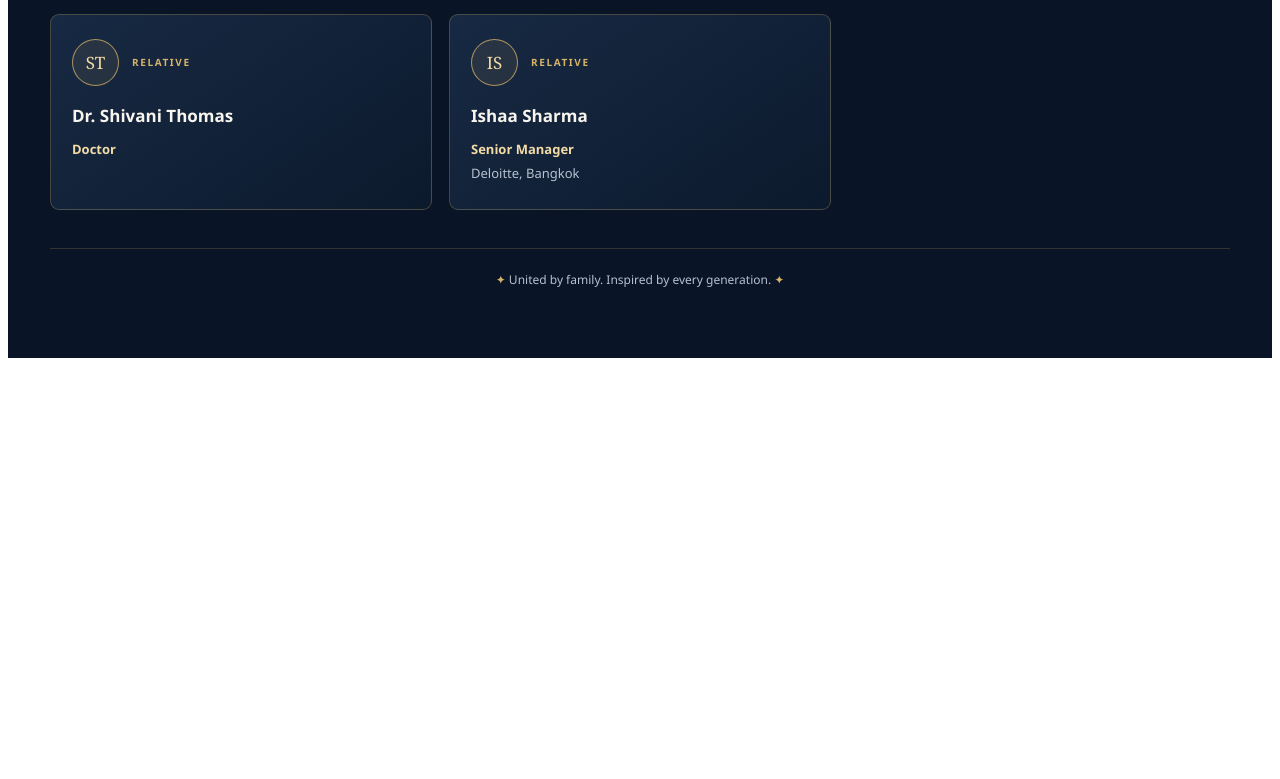
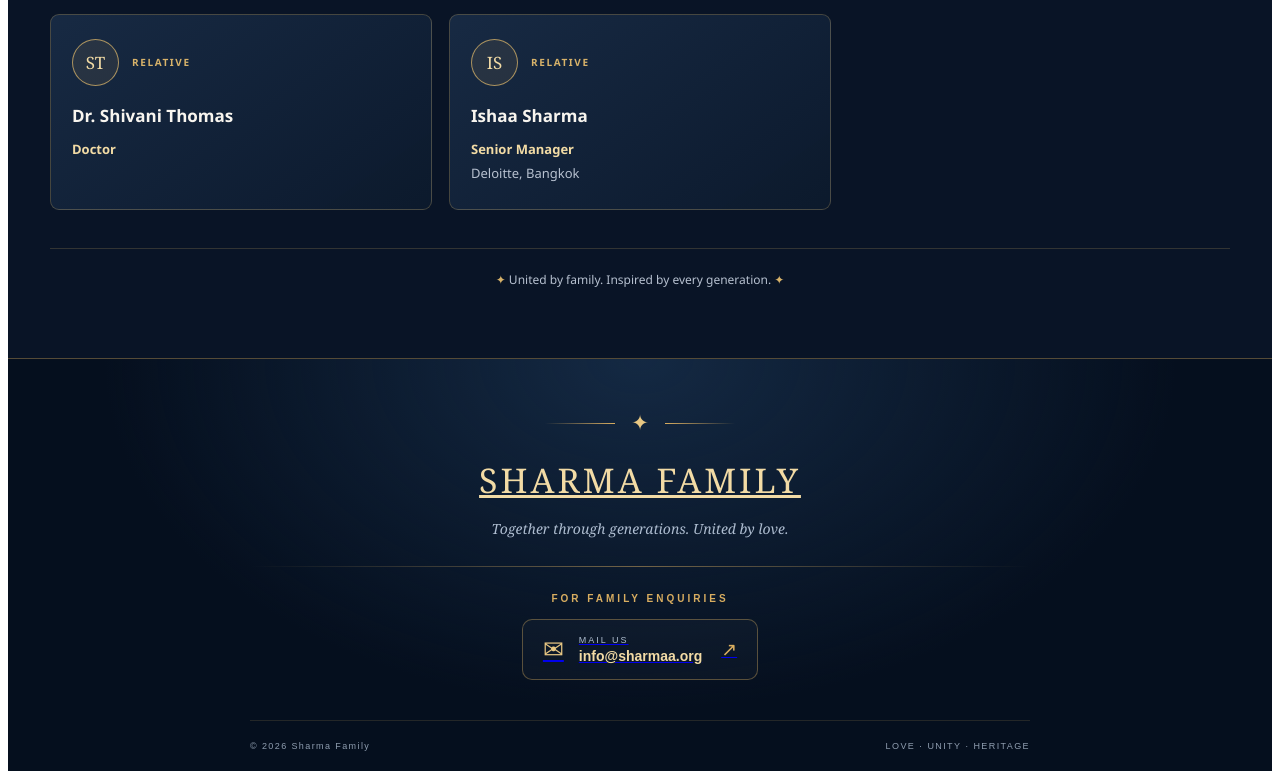
Before and after one commit to sharmaafamily/home, a plain HTML site: page index.html in a window 1280 px wide. Shown: the part 1627-2406 px from the top of the page. Before the commit the page ends 1993 px from the top, so only its background shows below. Drawn offline with Linux system fonts and the light colour scheme.

Commit message:
Implement footer with contact details and styles
Added a footer section with contact information and styling.

```diff
--- a/index.html
+++ b/index.html
@@ -437,3 +437,195 @@
   </div>
 </section>
 <!-- END SHARMA FAMILY SECTION -->
+
+
+<footer class="sf-premium-footer" id="contact">
+  <div class="sf-footer-inner">
+
+    <div class="sf-footer-ornament">
+      <span></span>
+      <b>✦</b>
+      <span></span>
+    </div>
+
+    <a class="sf-footer-brand" href="#home">
+      SHARMA FAMILY
+    </a>
+
+    <p class="sf-footer-tagline">
+      Together through generations. United by love.
+    </p>
+
+    <div class="sf-footer-line"></div>
+
+    <p class="sf-mail-label">FOR FAMILY ENQUIRIES</p>
+
+    <a class="sf-mail-link" href="mailto:info@sharmaa.org">
+      <span class="sf-mail-icon">✉</span>
+      <span>
+        <small>MAIL US</small>
+        <strong>info@sharmaa.org</strong>
+      </span>
+      <span class="sf-mail-arrow">↗</span>
+    </a>
+
+    <div class="sf-footer-bottom">
+      <span>© <span id="sf-footer-year"></span>
+        Sharma Family</span>
+      <span>LOVE · UNITY · HERITAGE</span>
+    </div>
+
+  </div>
+</footer>
+
+<style>
+.sf-premium-footer {
+  background:
+    radial-gradient(ellipse at 50% 0%, #142943, transparent 60%),
+    #050f1e;
+  border-top: 1px solid rgba(216,173,96,.38);
+  padding: 52px 20px 20px;
+  color: #f9f5ec;
+  text-align: center;
+  font-family: 'Manrope', Arial, sans-serif;
+}
+
+.sf-footer-inner {
+  max-width: 780px;
+  margin: auto;
+}
+
+.sf-footer-ornament {
+  display: flex;
+  align-items: center;
+  justify-content: center;
+  gap: 16px;
+  margin-bottom: 22px;
+  color: #e8c783;
+}
+
+.sf-footer-ornament span {
+  width: 70px;
+  height: 1px;
+  background: linear-gradient(90deg, transparent, #d8ad60);
+}
+
+.sf-footer-ornament span:last-child {
+  transform: rotate(180deg);
+}
+
+.sf-footer-ornament b {
+  font-size: 21px;
+  font-weight: 400;
+}
+
+.sf-footer-brand {
+  color: #f2dba5;
+  font: 500 clamp(24px, 5vw, 34px) 'Cinzel', Georgia, serif;
+  letter-spacing: 3px;
+}
+
+.sf-footer-tagline {
+  color: #aebdd0;
+  font: italic 14px/1.8 Georgia, serif;
+  margin: 13px 0 25px;
+}
+
+.sf-footer-line {
+  height: 1px;
+  background: linear-gradient(
+    90deg, transparent, rgba(216,173,96,.5), transparent
+  );
+  margin: 0 auto 26px;
+}
+
+.sf-mail-label {
+  color: #d8ad60;
+  font-size: 10px;
+  font-weight: 800;
+  letter-spacing: 3px;
+  margin-bottom: 15px;
+}
+
+.sf-mail-link {
+  display: inline-flex;
+  align-items: center;
+  gap: 15px;
+  padding: 15px 20px;
+  text-align: left;
+  border: 1px solid rgba(216,173,96,.38);
+  border-radius: 10px;
+  background: rgba(255,255,255,.025);
+  transition: .25s ease;
+}
+
+.sf-mail-link:hover {
+  background: rgba(216,173,96,.09);
+  border-color: #e8c783;
+  transform: translateY(-2px);
+}
+
+.sf-mail-icon {
+  font-size: 25px;
+  color: #e8c783;
+}
+
+.sf-mail-link small {
+  display: block;
+  color: #aebdd0;
+  font-size: 9px;
+  letter-spacing: 2px;
+  margin-bottom: 3px;
+}
+
+.sf-mail-link strong {
+  color: #f2dba5;
+  font-size: 14px;
+  overflow-wrap: anywhere;
+}
+
+.sf-mail-arrow {
+  color: #d8ad60;
+  font-size: 19px;
+  margin-left: 4px;
+}
+
+.sf-footer-bottom {
+  display: flex;
+  justify-content: space-between;
+  flex-wrap: wrap;
+  gap: 12px;
+  margin-top: 40px;
+  padding-top: 20px;
+  border-top: 1px solid rgba(216,173,96,.15);
+  color: #8f9daf;
+  font-size: 9px;
+  letter-spacing: 1.4px;
+}
+
+@media(max-width: 480px) {
+  .sf-premium-footer {
+    padding: 42px 15px 18px;
+  }
+
+  .sf-mail-link {
+    max-width: 100%;
+    gap: 10px;
+    padding: 13px;
+  }
+
+  .sf-mail-link strong {
+    font-size: 12px;
+  }
+
+  .sf-footer-bottom {
+    justify-content: center;
+    flex-direction: column;
+  }
+}
+</style>
+
+<script>
+document.getElementById('sf-footer-year').textContent =
+  new Date().getFullYear();
+</script>
```
